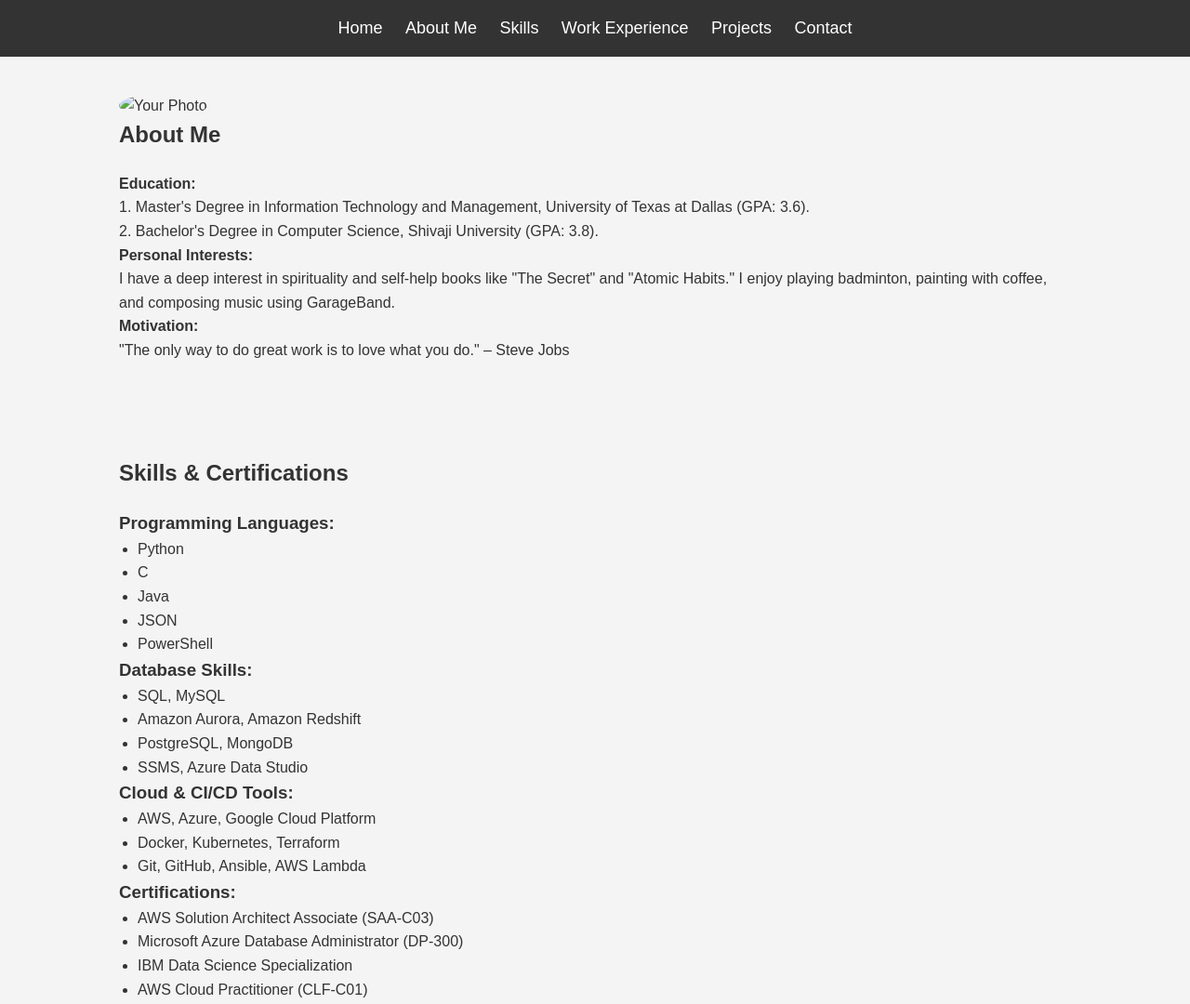
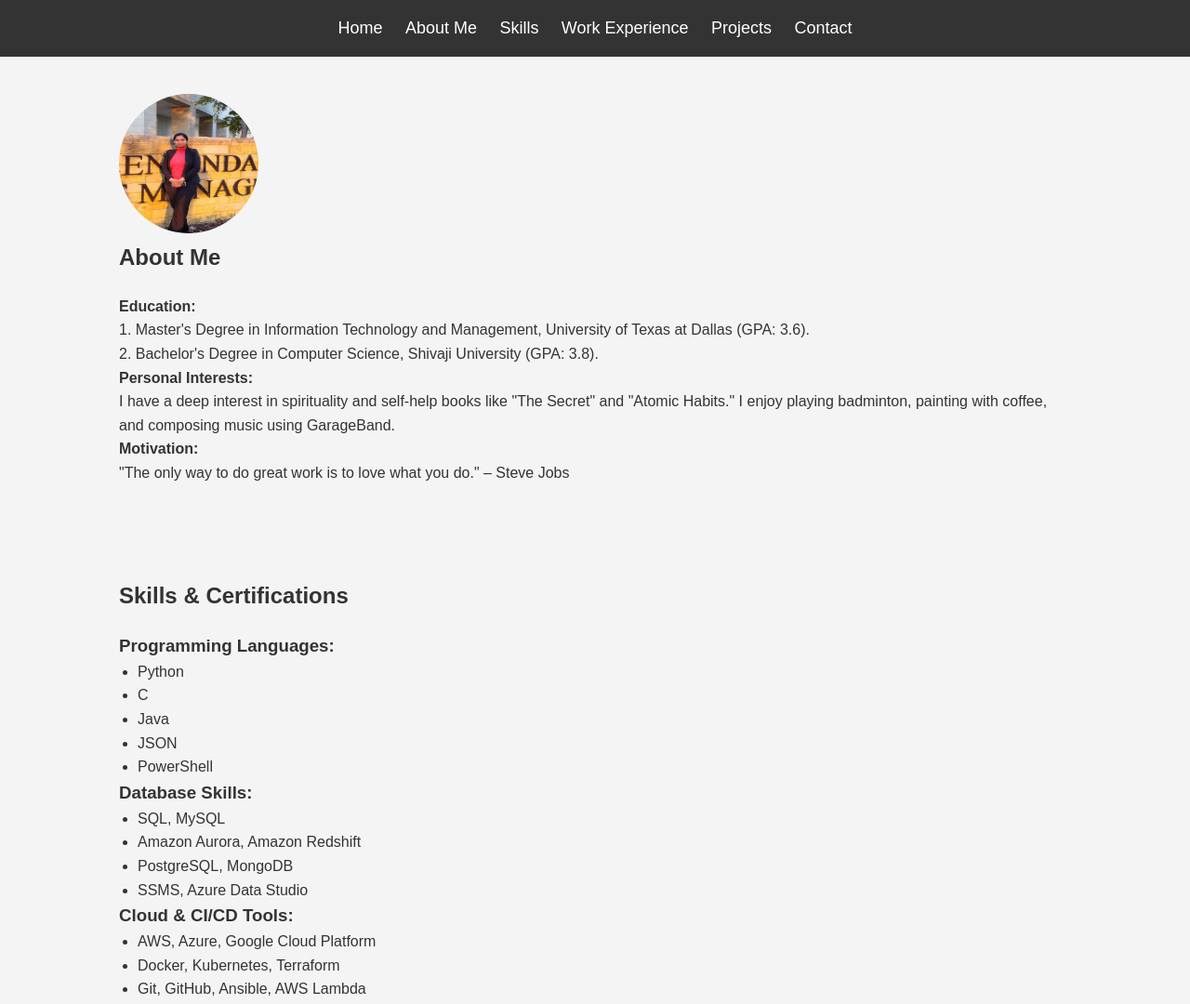
Before and after one commit to Utkarshaaa13/utkarsha-chandgadkar-portfolio, a plain HTML site: page index.html in a window 1280 px wide. Shown: the top 1080 px of the page at 93% size. Drawn offline with Linux system fonts and the light colour scheme.

Commit message:
Update index.html

```diff
--- a/index.html
+++ b/index.html
@@ -24,7 +24,7 @@
     <section id="about" class="section">
         <div class="container">
             <div class="profile">
-                <img src="images/your-photo.jpg" alt="Your Photo" class="profile-img">
+                <img src="https://github.com/Utkarshaaa13/utkarsha-chandgadkar-portfolio/blob/main/WhatsApp%20Image%202024-12-06%20at%2014.53.41_e65bb11a.jpg" alt="Your Photo" class="profile-img">
             </div>
             <div class="about-text">
                 <h1>About Me</h1>
```
